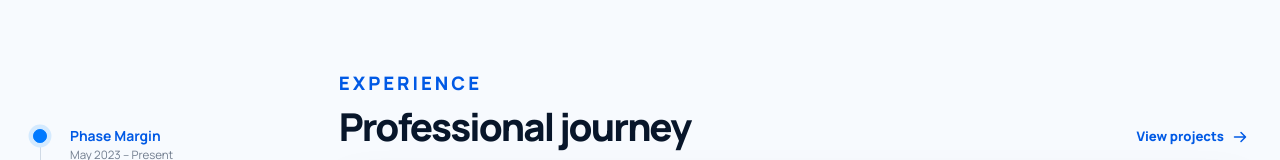
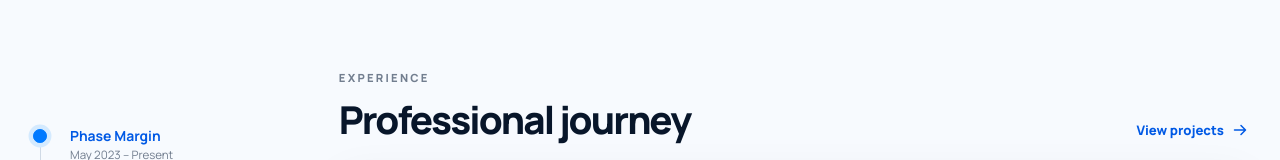
Before and after one commit to sanjaynela/personalRepoNextJs, a Next.js app: page / in a window 1280 px wide. Shown: the part 423-583 px from the top of the page. Built offline with nearby package versions, Linux system fonts and the light colour scheme; no server answers.

Commit message:
revert: restore original experience heading style

```diff
--- a/app/globals.css
+++ b/app/globals.css
@@ -466,13 +466,6 @@ a {
   font-weight: 820;
   letter-spacing: -0.05em;
   line-height: 1.08;
-}
-
-.experience-content .eyebrow {
-  margin-bottom: 10px;
-  color: var(--blue-deep);
-  font-size: clamp(1rem, 1.45vw, 1.3rem);
-  letter-spacing: 0.16em;
 }
 
 .text-link {
```
Also changed, not shown: 1 other file (tests, documents, lock files or other folders).
